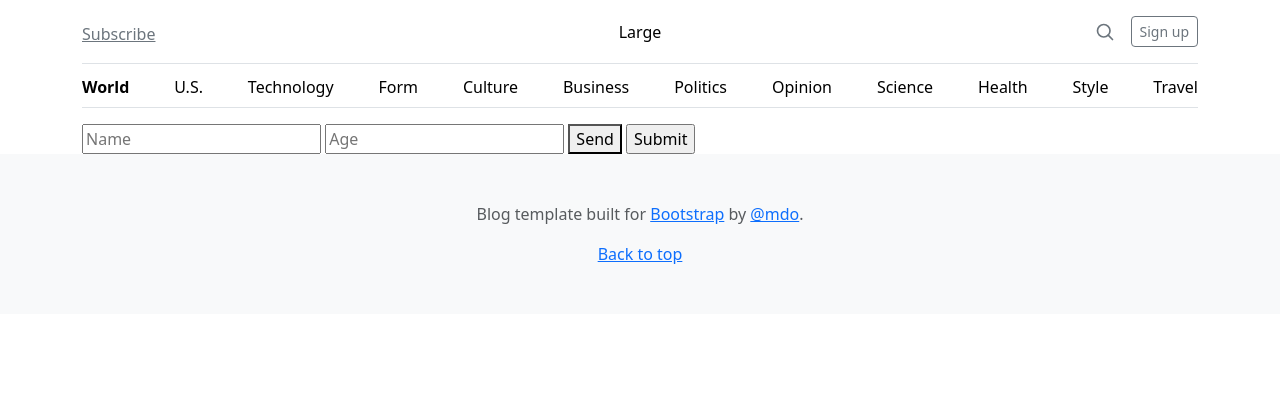
After one commit to DLtru/learnphp, a PHP site: page /form in a window 1280 px wide. The commit adds this page. Shown: the top 420 px of the page. Run offline with PHP 8.4, Linux system fonts and the light colour scheme; data that the repository does not hold is empty; some libraries are stand-ins or nearby versions.

Commit message:
Add forms example

```diff
--- /dev/null
+++ b/views/form.php
@@ -0,0 +1,13 @@
+<?php include __DIR__ . '/partials/header.php'; ?>
+  <main class="container">
+    <?php if($name && $age): ?>
+      <h1>Hello <?=$name?>! You are <?=$age?> years old!</h1>
+    <?php endif ?>
+    <form action="/answer?name=green&age=rock" method="POST">
+      <input name="name" placeholder="Name">
+      <input name="age" placeholder="Age">
+      <button>Send</button>
+      <input type="submit">
+    </form>
+  </main>
+<?php include __DIR__ . '/partials/footer.php'; ?>
--- a/views/partials/navbar.php
+++ b/views/partials/navbar.php
@@ -61,7 +61,7 @@
         <a class="nav-item nav-link link-body-emphasis active" href="/">World</a>
         <a class="nav-item nav-link link-body-emphasis" href="/us">U.S.</a>
         <a class="nav-item nav-link link-body-emphasis" href="#">Technology</a>
-        <a class="nav-item nav-link link-body-emphasis" href="#">Design</a>
+        <a class="nav-item nav-link link-body-emphasis" href="/form">Form</a>
         <a class="nav-item nav-link link-body-emphasis" href="#">Culture</a>
         <a class="nav-item nav-link link-body-emphasis" href="#">Business</a>
         <a class="nav-item nav-link link-body-emphasis" href="#">Politics</a>
```
